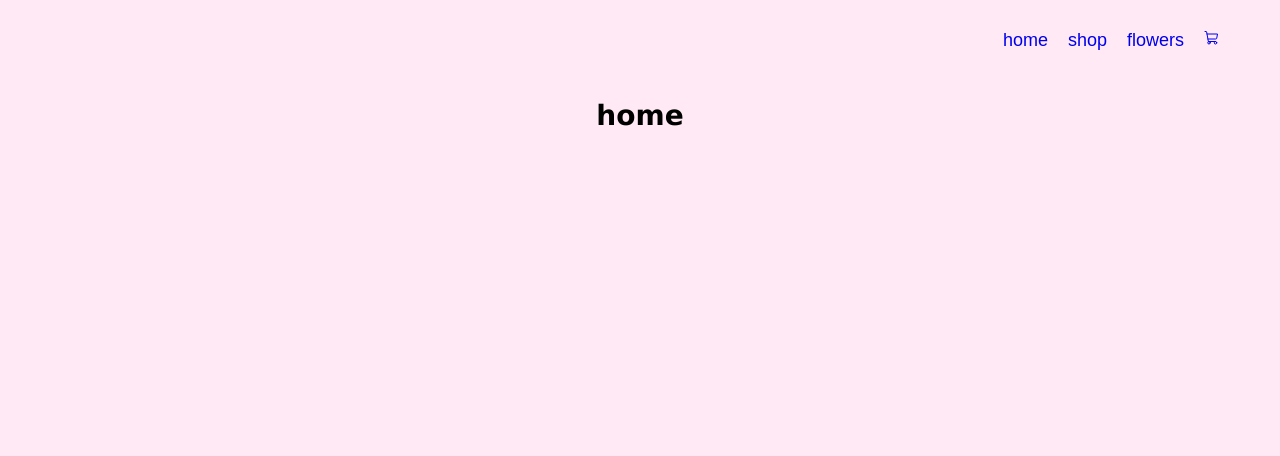
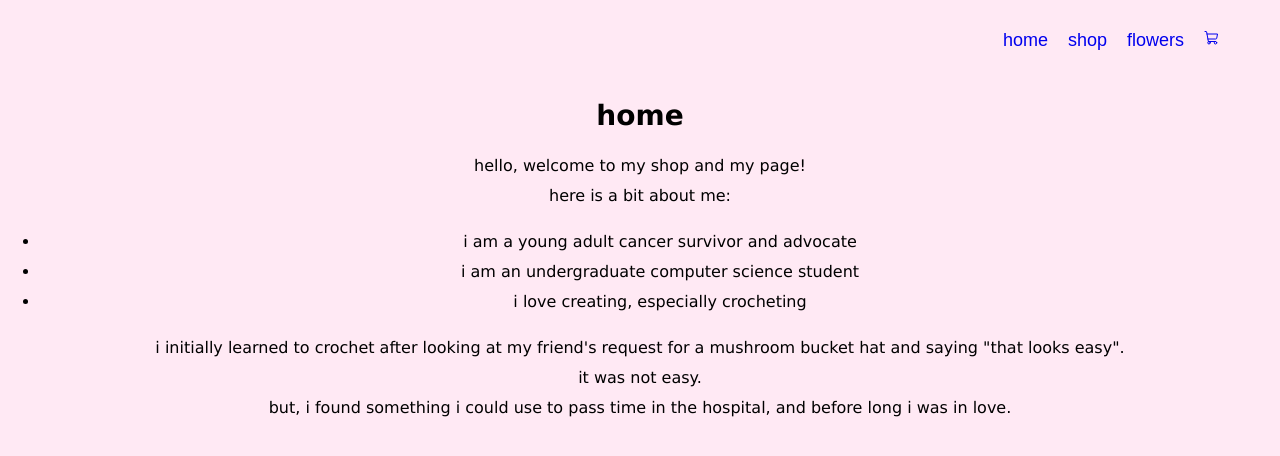
Before and after one commit to claireyy16/crochet-website, a React (Create React App) app: page / in a window 1280 px wide. Shown: the top 456 px of the page. Built offline with nearby package versions, Linux system fonts and the light colour scheme.

Commit message:
added intro

```diff
--- /dev/null
+++ b/src/pages/home/home.css
@@ -0,0 +1,8 @@
+.textIntro {
+    line-height: 30px;
+
+}
+
+.classList {
+    list-style-position: inside;
+}
--- a/src/pages/home/home.jsx
+++ b/src/pages/home/home.jsx
@@ -1,9 +1,29 @@
-import React from 'react'
+import React from "react";
+import styles from "./home.css";
 
 export const Home = () => {
-  return (
-    <div className='home'>
-      <h1 className='title'>home</h1>
-    </div>
-  )
-}
+	return (
+		<div className="home">
+			<h1 className="title">home</h1>
+			<div className="textIntro">
+				<p className="intro">
+					{" "}
+					hello, welcome to my shop and my page!<br></br>
+					here is a bit about me:
+				</p>
+				<ul className="meList">
+					<li>i am a young adult cancer survivor and advocate</li>
+					<li>i am an undergraduate computer science student</li>
+					<li>i love creating, especially crocheting</li>
+				</ul>
+				<p>
+					i initially learned to crochet after looking at my friend's request
+					for a mushroom bucket hat and saying "that looks easy". <br></br>
+          it was not easy. <br></br>
+          but, i found something i could use to pass time in the hospital,
+					and before long i was in love.
+				</p>
+			</div>
+		</div>
+	);
+};
```
